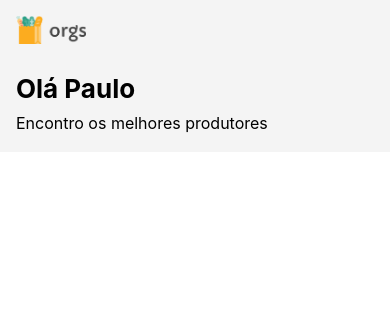
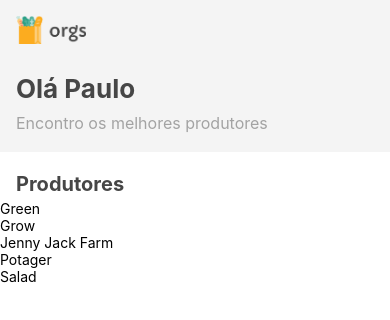
Before and after one commit to Henrique1204/orgs-hooks, a React Native app: screen / in a window 390 px wide. Shown: the top 320 px of the page. Built offline with nearby package versions, Linux system fonts and the light colour scheme.

Commit message:
Criar listagem de produtores

```diff
--- a/App.js
+++ b/App.js
@@ -3,9 +3,15 @@ import ReactNative from 'react-native';
 
 import Home from './src/telas/Home';
 
+const Estilos = ReactNative.StyleSheet.create({
+  container: {
+    flex: 1,
+  },
+});
+
 const App = () => {
   return (
-    <ReactNative.SafeAreaView>
+    <ReactNative.SafeAreaView style={Estilos.container}>
       <Home />
     </ReactNative.SafeAreaView>
   );
--- /dev/null
+++ b/src/telas/Home/componentes/Produtores/index.js
@@ -0,0 +1,36 @@
+import React from 'react';
+import ReactNative from 'react-native';
+
+import TopoLista from '../TopoLista';
+
+import {cerregarProdutores} from '../../../../servicos/carregar-dados';
+
+const Produtores = ({children}) => {
+  const [dadosProdutores, setDadosProdutores] = React.useState(null);
+
+  React.useEffect(() => {
+    setDadosProdutores(cerregarProdutores());
+  }, []);
+
+  if (!dadosProdutores) {
+    return null;
+  }
+
+  return (
+    <ReactNative.FlatList
+      data={dadosProdutores.lista}
+      keyExtractor={({nome}) => nome}
+      ListHeaderComponent={() => (
+        <>
+          {children}
+          <TopoLista>{dadosProdutores.titulo}</TopoLista>
+        </>
+      )}
+      renderItem={({item: {nome}}) => (
+        <ReactNative.Text>{nome}</ReactNative.Text>
+      )}
+    />
+  );
+};
+
+export default Produtores;
--- a/src/telas/Home/componentes/Topo/estilos.js
+++ b/src/telas/Home/componentes/Topo/estilos.js
@@ -14,9 +14,11 @@ export default StyleSheet.create({
     fontSize: 26,
     fontWeight: 'bold',
     lineHeight: 42,
+    color: '#464646',
   },
   Legenda: {
     fontSize: 16,
     lineHeight: 26,
+    color: '#A3A3A3',
   },
 });
--- /dev/null
+++ b/src/telas/Home/componentes/TopoLista/estilos.js
@@ -0,0 +1,12 @@
+import {StyleSheet} from 'react-native';
+
+export default StyleSheet.create({
+  TopoLista: {
+    marginTop: 16,
+    marginHorizontal: 16,
+    fontSize: 20,
+    fontWeight: 'bold',
+    lineHeight: 32,
+    color: '#464646',
+  },
+});
--- /dev/null
+++ b/src/telas/Home/componentes/TopoLista/index.js
@@ -0,0 +1,12 @@
+import React from 'react';
+import ReactNative from 'react-native';
+
+import Estilos from './estilos';
+
+const TopoLista = ({children}) => {
+  return (
+    <ReactNative.Text style={Estilos.TopoLista}>{children}</ReactNative.Text>
+  );
+};
+
+export default TopoLista;
--- a/src/telas/Home/index.js
+++ b/src/telas/Home/index.js
@@ -1,12 +1,13 @@
 import React from 'react';
 
 import Topo from './componentes/Topo';
+import Produtores from './componentes/Produtores';
 
 const Home = () => {
   return (
-    <>
+    <Produtores>
       <Topo />
-    </>
+    </Produtores>
   );
 };
 
```
Also changed, not shown: src/telas/Home/componentes/ItemCard/index.js (added, +12 -0 lines), src/telas/Home/componentes/Produtores/estilos.js (added).
